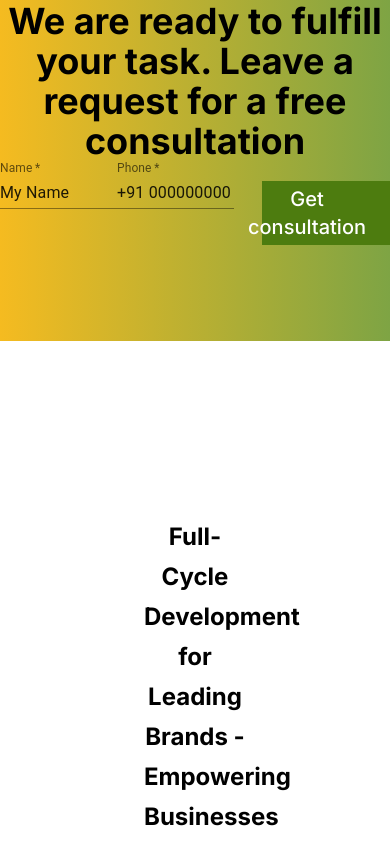
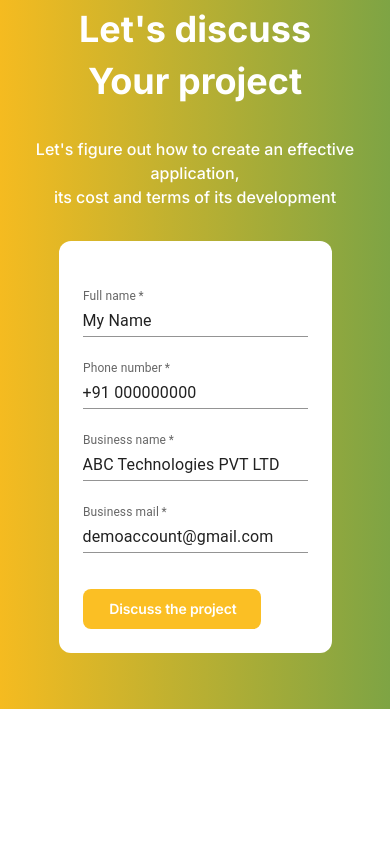
Before and after one commit to MrSingh0/Filesure_Assignment, a Next.js app: page / in a window 390 px wide. Shown: the part 4660-5504 px from the top of the page. Built offline with nearby package versions, Linux system fonts and the light colour scheme.

Commit message:
Updated page.tsx and globals.css with the latest layout and styles

```diff
--- a/app/globals.css
+++ b/app/globals.css
@@ -321,6 +321,10 @@
     margin-top: 2rem;
   }
 
+  .sixth .card{
+    flex-direction: column;
+  }
+
   .second .logo_line {
     display: none;
   }
--- a/app/page.tsx
+++ b/app/page.tsx
@@ -106,7 +106,7 @@
           <hr />
           <div className="flex flex-row items-center justify-evenly h-48">
             {Array(6).fill("/logoplant.png").map((src, index) => (
-              <Image key={index} src={src} alt="company logo" width={80} height={80} />
+              <Image key={index} src={src} alt="company logo" width={220} height={220} />
             ))}
           </div>
           <hr />
@@ -170,26 +170,29 @@
                 <p className="text-sm">Real estate</p>
               </div>
             </div>
+            <Image src="/playstore.png" alt="" className="w-80 mt-9 pointer" width={124} height={124}/>
           </div>
           <div className="ml-auto">
-            <Image src="/project1.png" alt="Project 1" width={500} height={500} />
+            <Image src="/Sphone.png" alt="project1" className="image" width={724} height={724} />
           </div>
         </div>
       </div>
 
       {/* FIFTH PAGE */}
-      <div className="fifth bg-gray-100 flex p-24 w-screen">
-        <div className="fleft">
-          <h1 className="text-4xl font-bold">
-            We are ready to fulfill your task. Leave a request for a free consultation
-          </h1>
+      <div className="fifth flex px-24 py-14 justify-between">
+        <div>
+          <h1 className="text-4xl font-bold text-white">Let's discuss</h1>
+          <p className="mt-3 text-4xl font-bold text-white">Your project</p>
+          <p className="font-medium mt-9 text-white">Let's figure out how to create an effective application,<br />its cost and terms of its development</p>
         </div>
-        <div className="fright flex flex-row">
+
+        <div className="form ">
+          <div className="flex justify-between">
             <TextField
               className="textfield"
               required
               id="standard-required"
-            label="Name"
+              label="Full name"
               defaultValue="My Name"
               variant="standard"
             />
@@ -197,13 +200,34 @@
               className="textfield"
               required
               id="standard-required"
-            label="Phone"
+              label="Phone number"
               defaultValue="+91 000000000"
               variant="standard"
             />
-          <button type="submit" className="bg-lime-700 text-xl font-medium text-white w-32 py-1 mt-5 px-6 btn flex justify-end ml-7">
-            Get consultation
-          </button>
+          </div>
+
+          <div className="marin flex justify-between mt-4">
+            <TextField
+              className="textfield"
+              required
+              id="standard-required"
+              label="Business name"
+              defaultValue="ABC Technologies PVT LTD"
+              variant="standard"
+            />
+            <TextField
+              className="textfield"
+              required
+              id="standard-required"
+              label="Business mail"
+              defaultValue="demoaccount@gmail.com"
+              variant="standard"
+            />
+          </div>
+
+          <div>
+            <button type="submit" className="bg-amber-400 w-44 py-2.5 px-6 btn mt-9 flex justify-end ml-72">Discuss the project</button>
+          </div>
         </div>
       </div>
 
@@ -211,32 +235,58 @@
       <div className="sixth bg-white w-screen">
         <div className="stop">
           <h1 className="text-4xl font-bold p-24 leading-10">
-            Full-Cycle Development for Leading Brands - Empowering Businesses with Innovative Mobile Apps and Web Solutions.
+            Application Development Stages
           </h1>
         </div>
         <div className="card flex justify-center items-center bg-white w-screen pb-24">
           <LeftCard />
+          <Image src="/sixthphone.png" alt="" className="text-center" width={456} height={186}/>
           <RightCard />
         </div>
       </div>
 
       {/* FOOTER */}
-      <footer className="foot bg-black w-screen h-60 text-white flex justify-between items-center p-14">
-        <div className="f1">
-          <h1 className="font-bold text-4xl">Desun Tech</h1>
-          <p className="text-sm font-normal mt-5">Crafting Digital Excellence for Your Business Success</p>
+      <footer className="w-screen bg-white px-24">
+        <div className="footer">
+          <div className="flex justify-center">
+            <Image src="/logo-light.png" alt="" className="text-center" width={186} height={186}/>
           </div>
-        <div className="f2 flex flex-row">
-          {['About Us', 'Services', 'Portfolio', 'Contact'].map((item) => (
-            <div key={item} className="mr-14">
-              <h1 className="font-bold text-xl">{item}</h1>
-              <ul className="text-sm font-normal mt-5">
-                {['Link 1', 'Link 2', 'Link 3'].map((link, index) => (
-                  <li key={index}>{link}</li>
-                ))}
-              </ul>
+
+          <div className="flex justify-between mt-6 option">
+            <div className="fotion">
+              <div className="flex items-center mb-2">
+                <Image src="/smartphone_outline.png" alt="" className="w-6 h-6" width={24} height={24}/>
+                <h1 className="text-slate-400 text-sm ml-1">Contact number</h1>
               </div>
-          ))}
+              <p className="text-white">+91 000000000</p>
+            </div>
+
+            <div className="fotion">
+              <div className="flex items-center mb-2">
+                <Image src="/mail_outline.png" alt="" className="w-6 h-6" width={24} height={24}/>
+                <h1 className="text-slate-400 text-sm ml-1">Gmail</h1>
+              </div>
+              <p className="text-white">demo@gmail.com</p>
+            </div>
+
+            <div className="fotion">
+              <div className="flex items-center mb-2">
+                <Image src="/place_outline.png" alt="" className="w-6 h-6" width={24} height={24}/>
+                <h1 className="text-slate-400 text-sm ml-1">Address</h1>
+              </div>
+              <p className="text-white">Mumbai, India</p>
+            </div>
+
+            <div className="fotion">
+              <div className="flex items-center mb-2">
+                <Image src="/document_outline.png" alt="" className="w-6 h-6" width={56} height={56}/>
+                <h1 className="text-slate-400 text-sm ml-1">Leave a request</h1>
+              </div>
+              <p className="text-white">Leave a request</p>
+            </div>
+          </div>
+
+          <h1 className="text-center text-white mt-16 text-sm">We work throughout the world</h1>
         </div>
       </footer>
     </div>
```
Lines whose indentation alone changed are shown as unchanged.
